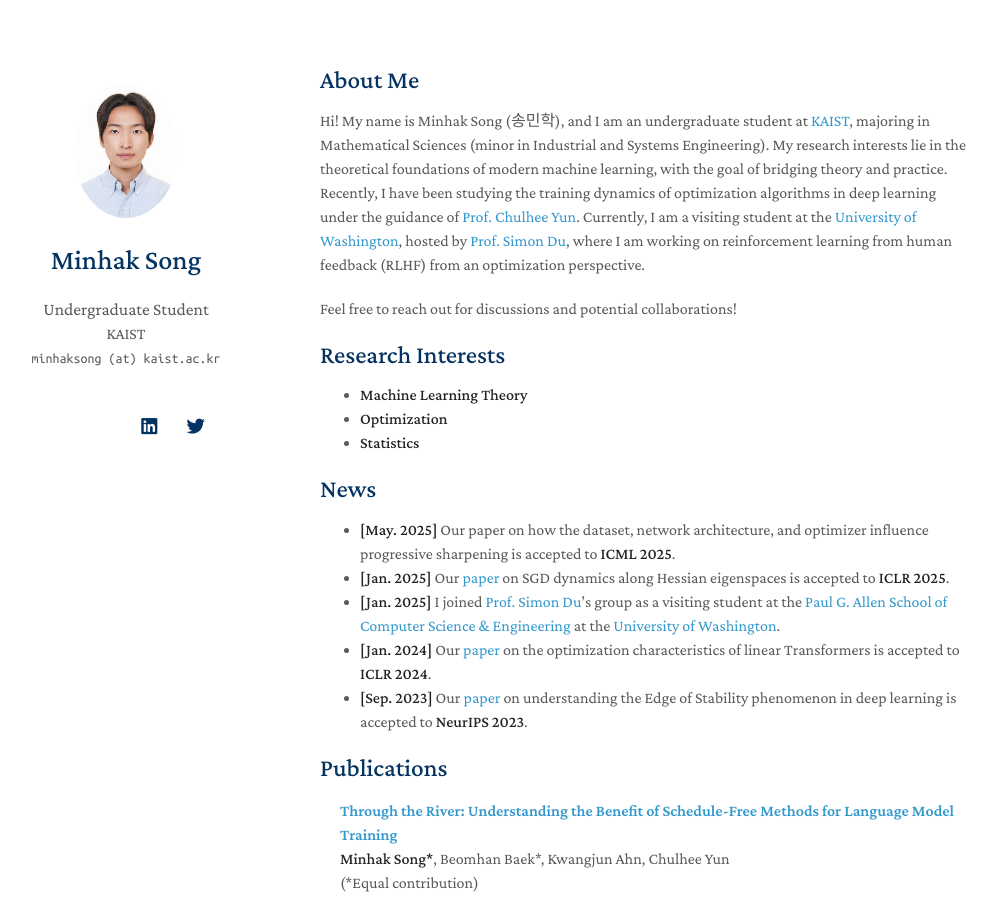
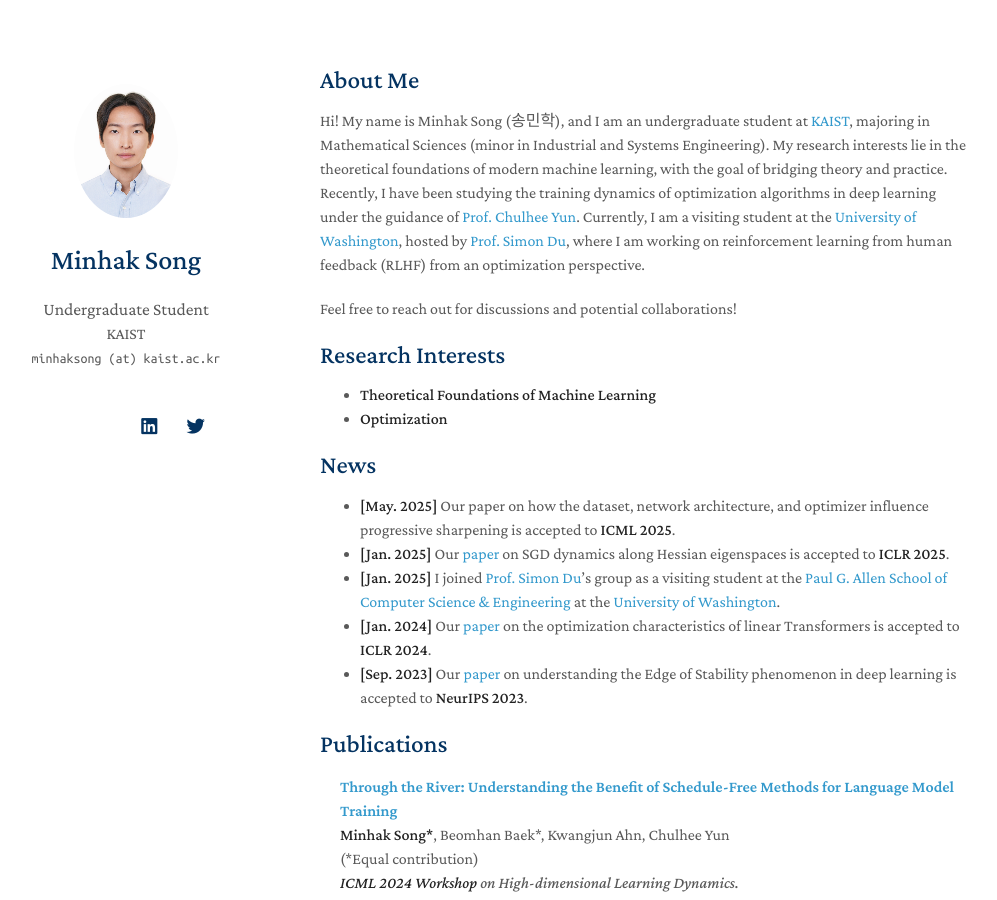
Before and after one commit to songminhak/songminhak.github.io, a Jekyll site: the page built from index.md, in a window 1280 px wide and 900 px high. Shown: the whole window, without its empty margins (150-1147 px from the left). Built offline with Jekyll 4.4.1, drawn with Linux system fonts in a browser that asks for light colours; nearby versions of some CDN libraries; a style sheet for code colours, icons or effects is not loaded; our own code applies the rules of GitHub Pages for plain Markdown files.

Commit message:
update bio

```diff
--- a/index.md
+++ b/index.md
@@ -10,9 +10,8 @@
 
 ## Research Interests
 
-- **Machine Learning Theory**
+- **Theoretical Foundations of Machine Learning**
 - **Optimization**
-- **Statistics**
 
 ## News
 
```
